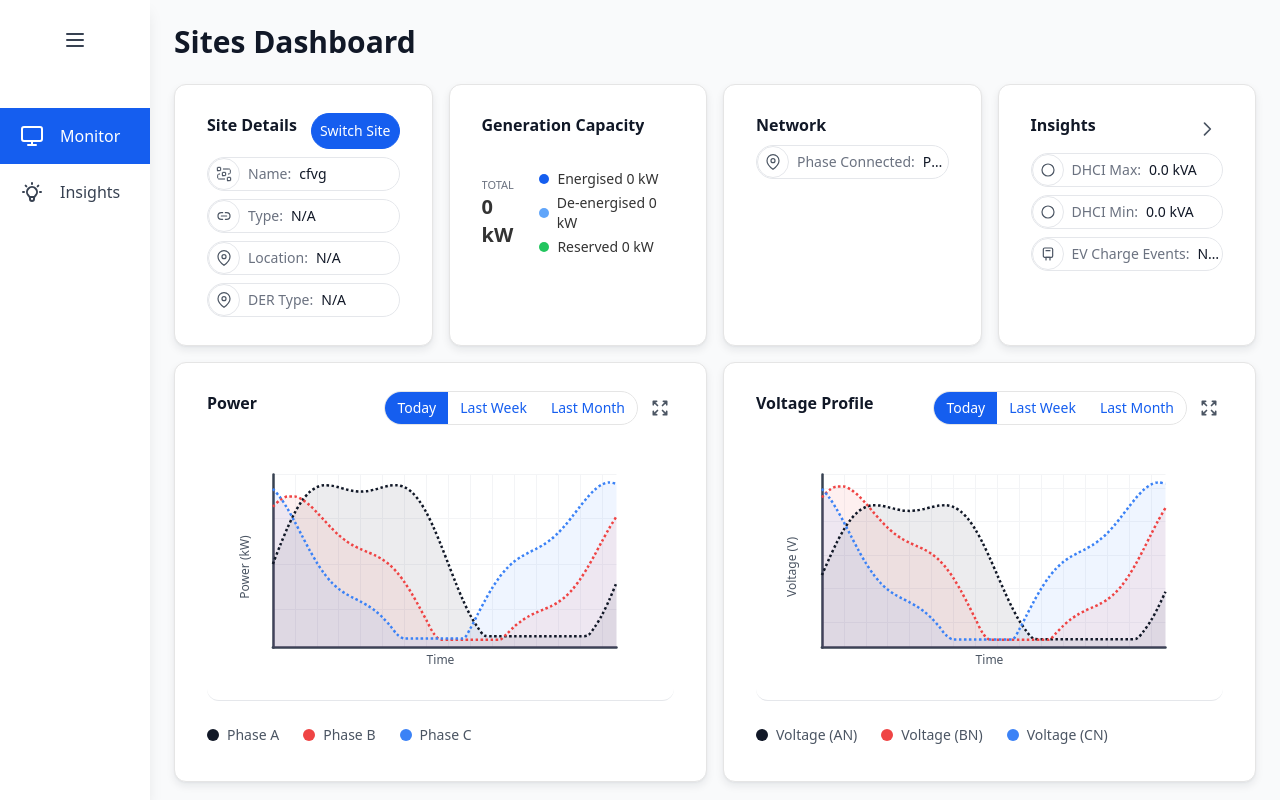
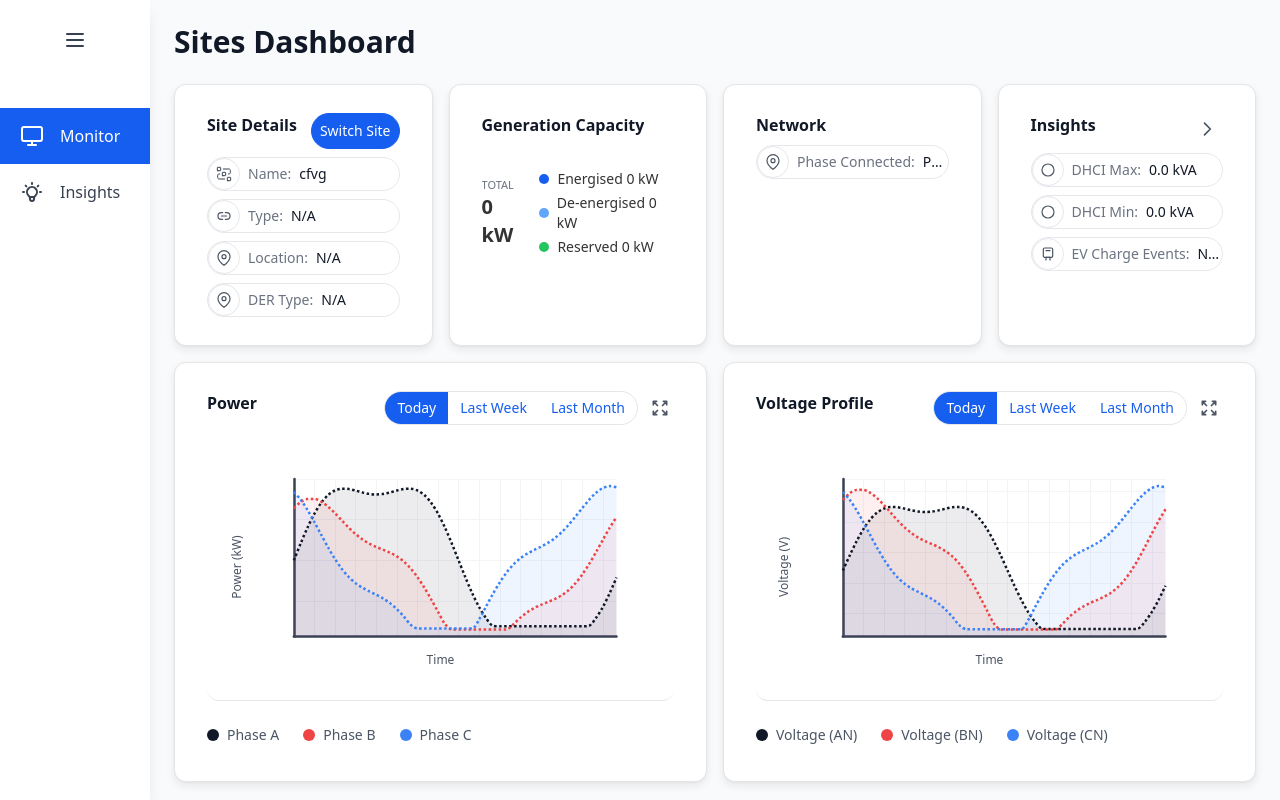
Before and after one commit to aks14y/shadcn-frontend, a React app in the folder k11-war/: page / in a window 1280 px wide. Shown: the top 800 px of the page. Built offline with nearby package versions, Linux system fonts and the light colour scheme.

Commit message:
fixed a problem where the x label collided with the x axis on small viewport

```diff
--- a/k11-war/src/components/SimpleLineChart.jsx
+++ b/k11-war/src/components/SimpleLineChart.jsx
@@ -30,10 +30,10 @@ export const SimpleLineChart = ({ series, zoom = 1, xLabel, yLabel, className, s
 
   const option = {
     grid: {
-      left: "10%",
+      left: yLabel ? "15%" : "10%",
       right: "8%",
-      top: "8%",
-      bottom: "13%",
+      top: "10%",
+      bottom: xLabel ? "18%" : "10%",
       containLabel: false,
     },
     xAxis: {
@@ -199,7 +199,7 @@ tooltip: {
     <div className={cn("w-full h-full min-w-0 relative", className)}>
       {yLabel && (
         <div
-          className="absolute -left-1 sm:-left-3 top-1/2 text-xs text-gray-600 whitespace-nowrap z-10 pb-3"
+          className="absolute -left-3 sm:-left-5 top-1/2 text-xs text-gray-600 whitespace-nowrap z-10 pb-3"
           style={{
             transform: "translateY(-50%) rotate(-90deg)",
           }}
```
